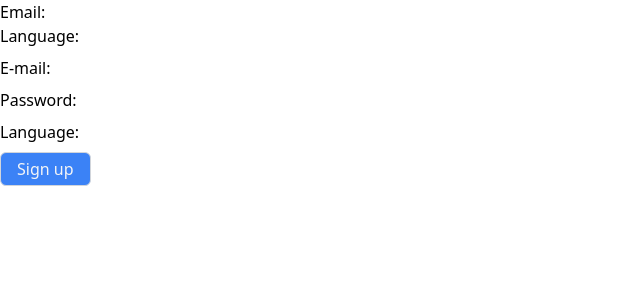
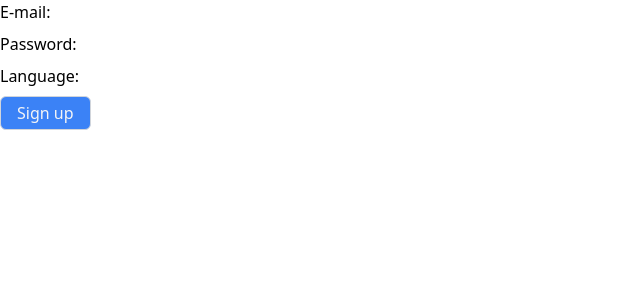
Before and after one commit to pelek1987/szkola-reacta-v2, a React (Vite) app: page / in a window 1280 px wide. Shown: the top 300 px of the page, without its empty margins (0-640 px from the left). Built offline with nearby package versions, Linux system fonts and the light colour scheme.

Commit message:
add stateless sign up form

```diff
--- a/src/App.tsx
+++ b/src/App.tsx
@@ -1,4 +1,4 @@
-import { StatefulSignUpForm } from "./components";
+import { StatelessSignUpForm } from "./components";
 // import { Button, Text } from "./ui";
 
 const App = () => {
@@ -7,7 +7,8 @@ const App = () => {
       {/* <h1 className="text-3xl font-bold">Hello world!</h1>
       <Text>Hola Amigos!</Text>
       <Button label="Click me" onClick={() => console.log("Button clicked!")} /> */}
-      <StatefulSignUpForm />
+      {/* <StatefulSignUpForm /> */}
+      <StatelessSignUpForm />
     </>
   );
 };
--- a/src/components/StatefulSignUpForm/StatefulSignUpForm.tsx
+++ b/src/components/StatefulSignUpForm/StatefulSignUpForm.tsx
@@ -1,4 +1,8 @@
-import { type ChangeEventHandler, useState, FormEventHandler } from "react";
+import {
+  type ChangeEventHandler,
+  type FormEventHandler,
+  useState,
+} from "react";
 import { Button } from "../../ui";
 
 type FormData = {
--- /dev/null
+++ b/src/components/StatelessSignUpForm/StatelessSignUpForm.tsx
@@ -0,0 +1,50 @@
+import { type FormEventHandler, useRef } from "react";
+import { Button } from "../../ui";
+
+type FormData = {
+  email: string;
+  password: string;
+  language: string;
+};
+
+export const StatelessSignUpForm = () => {
+  const emailField = useRef<HTMLInputElement>(null);
+  const passwordField = useRef<HTMLInputElement>(null);
+  const languageField = useRef<HTMLInputElement>(null);
+
+  const handleSubmit: FormEventHandler<HTMLFormElement> = (e) => {
+    e.preventDefault();
+
+    const formData: FormData = {
+      email: emailField.current?.value ?? "",
+      password: passwordField.current?.value ?? "",
+      language: languageField.current?.value ?? "",
+    };
+
+    console.log(formData);
+  };
+
+  return (
+    <form onSubmit={handleSubmit}>
+      <div className="mb-2">
+        <label htmlFor="email" className="mr-2">
+          E-mail:
+        </label>
+        <input id="email" type="email" ref={emailField} />
+      </div>
+      <div className="mb-2">
+        <label htmlFor="password" className="mr-2">
+          Password:
+        </label>
+        <input id="password" type="password" ref={passwordField} />
+      </div>
+      <div className="mb-2">
+        <label htmlFor="language" className="mr-2">
+          Language:
+        </label>
+        <input id="language" ref={languageField} />
+      </div>
+      <Button label="Sign up" type="submit" />
+    </form>
+  );
+};
--- /dev/null
+++ b/src/components/StatelessSignUpForm/index.ts
@@ -0,0 +1 @@
+export { StatelessSignUpForm } from "./StatelessSignUpForm";
```
